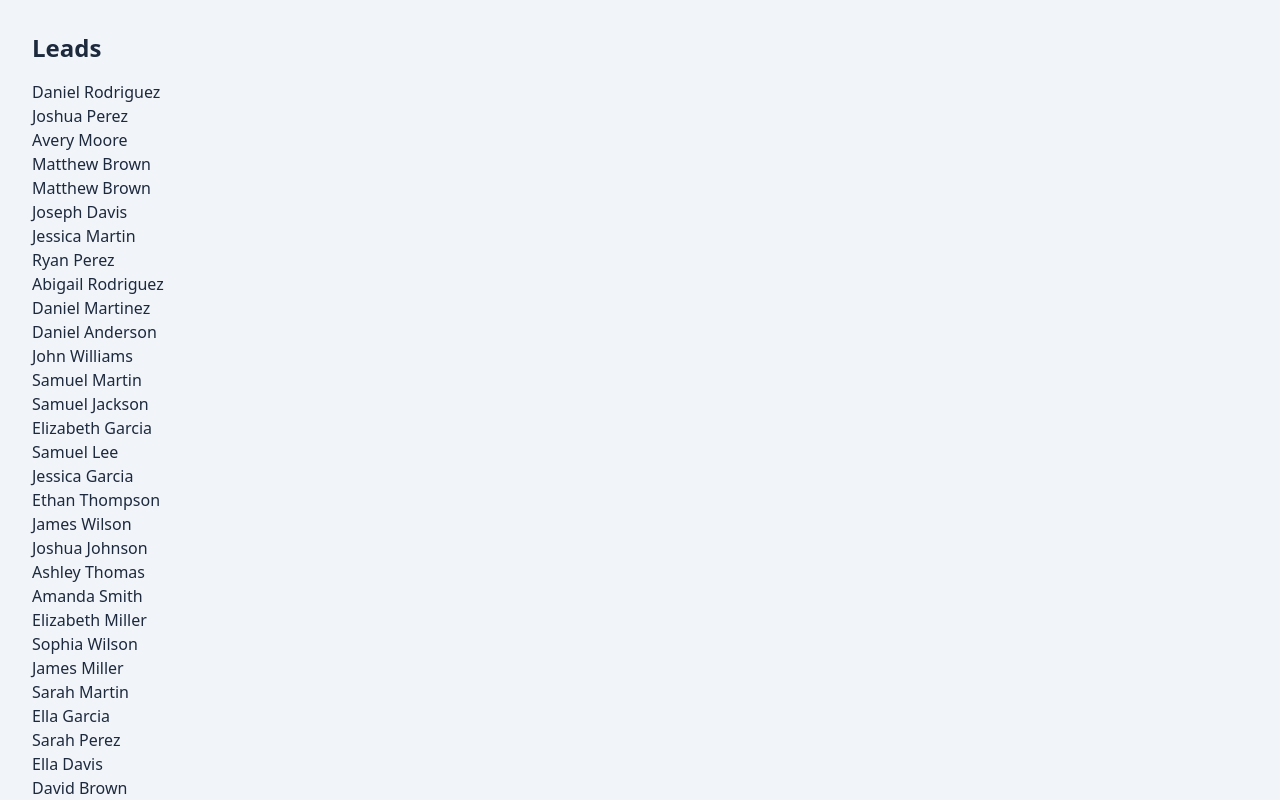
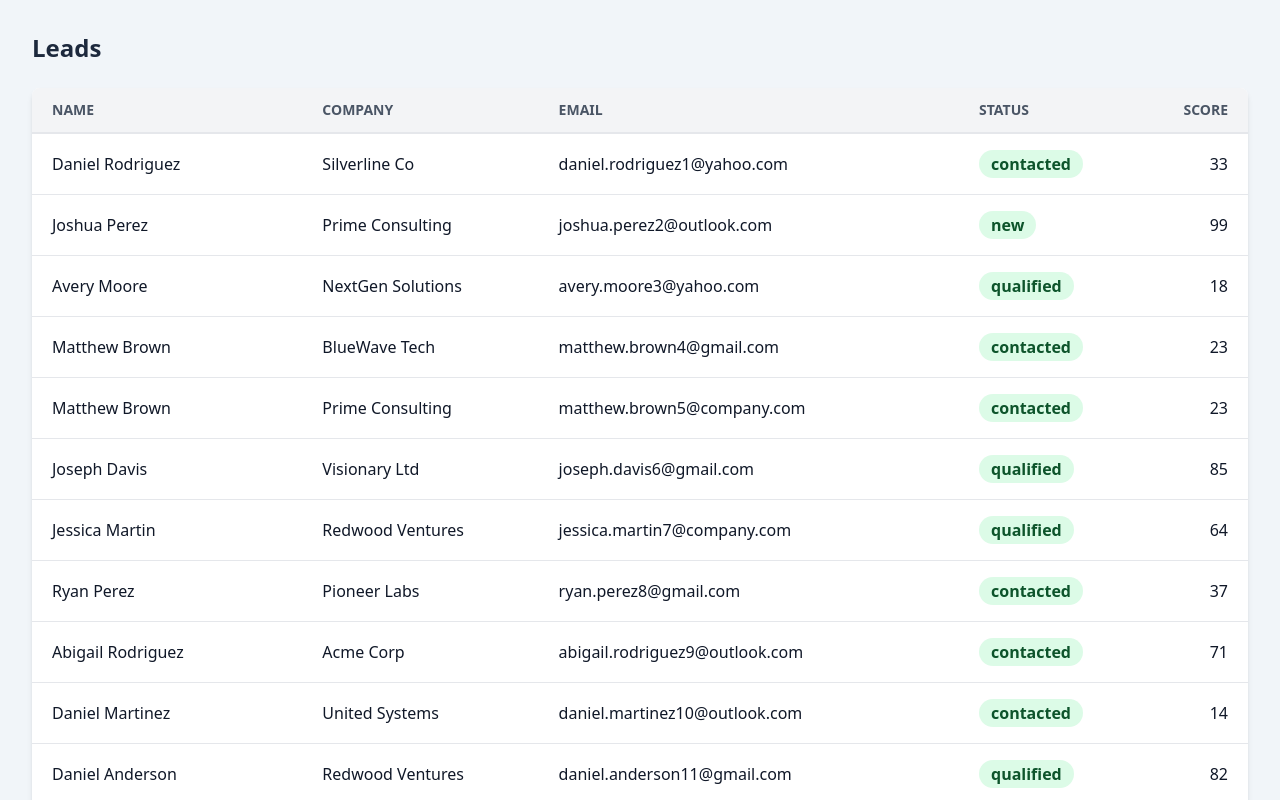
Before and after one commit to nikolasmarlon/mini-seller-console, a React (Vite) app: page / in a window 1280 px wide. Shown: the top 800 px of the page. Built offline with nearby package versions, Linux system fonts and the light colour scheme.

Commit message:
Tabela de listagem de leeds

```diff
--- a/src/components/EmptyState.tsx
+++ /dev/null
@@ -1,7 +0,0 @@
-export default function EmptyState() {
-  return (
-    <div className="p-6 text-center text-gray-500">
-      Nenhum lead encontrado
-    </div>
-  );
-}
--- a/src/components/LeadList.tsx
+++ b/src/components/LeadList.tsx
@@ -1,30 +1,73 @@
 import { useState, useEffect } from 'react';
-import type { Lead } from '../types'; // Importando nosso tipo!
-import leadsData from '../data/leads.json'; // Importando os dados
+import type { Lead } from '../types';
+import leadsData from '../data/leads.json';
 
 export function LeadsList() {
-  // Estado para armazenar a lista de leads
   const [leads, setLeads] = useState<Lead[]>([]);
+  // 1. Novo estado para controlar o carregamento
+  const [isLoading, setIsLoading] = useState<boolean>(true);
 
-  // useEffect para carregar os dados quando o componente montar
   useEffect(() => {
-    // Simulando uma chamada de API com 2 segundos de atraso
     const timer = setTimeout(() => {
       setLeads(leadsData as Lead[]);
+      // 2. Desativamos o loading quando os dados chegam
+      setIsLoading(false);
     }, 2000);
 
-    // Função de limpeza para evitar memory leaks
     return () => clearTimeout(timer);
-  }, []); // O array vazio [] garante que isso rode apenas uma vez
+  }, []);
+
+  // 3. Renderização condicional: se está carregando, mostra uma mensagem
+  if (isLoading) {
+    return <div className="p-8">Carregando leads...</div>;
+  }
 
   return (
     <div className="p-8">
-      <h1 className="text-2xl font-bold mb-4">Leads</h1>
-      <ul>
-        {leads.map((lead) => (
-          <li key={lead.id}>{lead.name}</li>
-        ))}
-      </ul>
+      <h1 className="text-2xl font-bold mb-6">Leads</h1>
+
+      {/* Container da Tabela com sombra e bordas arredondadas */}
+      <div className="bg-white shadow-md rounded-lg overflow-hidden">
+        <table className="min-w-full leading-normal">
+          <thead>
+            <tr className="bg-gray-100 text-left text-gray-600 uppercase text-sm">
+              <th className="px-5 py-3 border-b-2 border-gray-200">Name</th>
+              <th className="px-5 py-3 border-b-2 border-gray-200">Company</th>
+              <th className="px-5 py-3 border-b-2 border-gray-200">Email</th>
+              <th className="px-5 py-3 border-b-2 border-gray-200">Status</th>
+              <th className="px-5 py-3 border-b-2 border-gray-200 text-right">Score</th>
+            </tr>
+          </thead>
+          <tbody>
+            {leads.map((lead) => (
+              <tr key={lead.id} className="hover:bg-gray-50 border-b border-gray-200">
+                <td className="px-5 py-4">
+                  <p className="text-gray-900 whitespace-no-wrap">{lead.name}</p>
+                </td>
+                <td className="px-5 py-4">
+                  <p className="text-gray-900 whitespace-no-wrap">{lead.company}</p>
+                </td>
+                <td className="px-5 py-4">
+                  <p className="text-gray-900 whitespace-no-wrap">{lead.email}</p>
+                </td>
+                <td className="px-5 py-4">
+                  {/* Estilização condicional simples para o Status */}
+                  <span className="relative inline-block px-3 py-1 font-semibold text-green-900 leading-tight">
+                    <span
+                      aria-hidden
+                      className="absolute inset-0 bg-green-200 opacity-50 rounded-full"
+                    ></span>
+                    <span className="relative">{lead.status}</span>
+                  </span>
+                </td>
+                <td className="px-5 py-4 text-right">
+                  <p className="text-gray-900 whitespace-no-wrap">{lead.score}</p>
+                </td>
+              </tr>
+            ))}
+          </tbody>
+        </table>
+      </div>
     </div>
   );
 }
--- a/src/components/Loading.tsx
+++ /dev/null
@@ -1,3 +0,0 @@
-export default function Loading() {
-  return <div className="p-6 text-center">Carregando...</div>;
-}
--- a/src/components/SearchFilterBar.tsx
+++ /dev/null
@@ -1,49 +0,0 @@
-import { type LeadStatus } from "../types";
-
-interface Props {
-  search: string;
-  setSearch: (val: string) => void;
-  filterStatus: LeadStatus | "all";
-  setFilterStatus: (val: LeadStatus | "all") => void;
-  sortDesc: boolean;
-  setSortDesc: (val: boolean) => void;
-}
-
-export default function SearchFilterBar({
-  search,
-  setSearch,
-  filterStatus,
-  setFilterStatus,
-  sortDesc,
-  setSortDesc,
-}: Props) {
-  return (
-    <div className="flex gap-2 items-center mb-4">
-      <input
-        value={search}
-        onChange={(e) => setSearch(e.target.value)}
-        placeholder="Pesquisar por nome ou empresa"
-        className="flex-1 p-2 border rounded"
-      />
-      <select
-        value={filterStatus}
-        onChange={(e) =>
-          setFilterStatus(e.target.value as LeadStatus | "all")
-        }
-        className="p-2 border rounded"
-      >
-        <option value="all">Todos</option>
-        <option value="new">Novo</option>
-        <option value="contacted">Contatado</option>
-        <option value="qualified">Qualificado</option>
-        <option value="converted">Convertido</option>
-      </select>
-      <button
-        onClick={() => setSortDesc(!sortDesc)}
-        className="p-2 border rounded"
-      >
-        Score {sortDesc ? "↓" : "↑"}
-      </button>
-    </div>
-  );
-}
```
